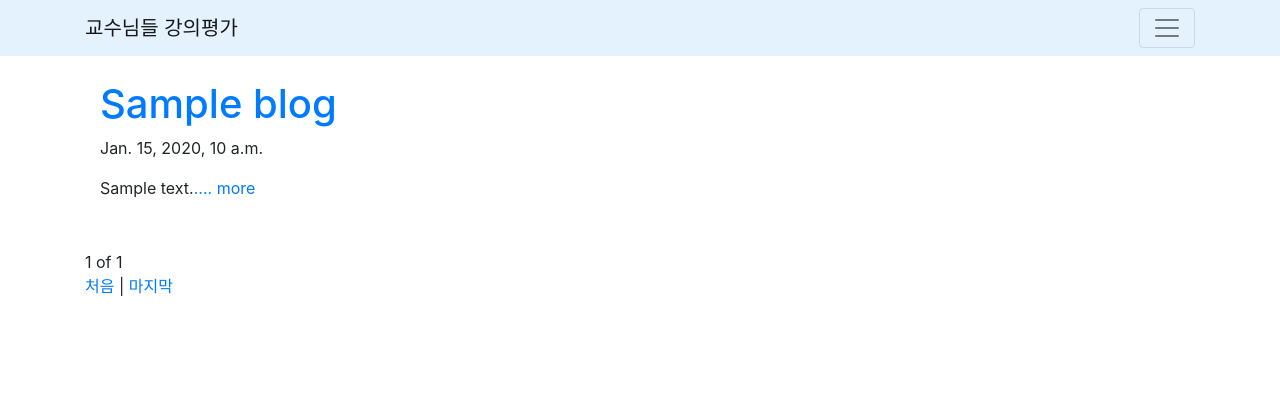
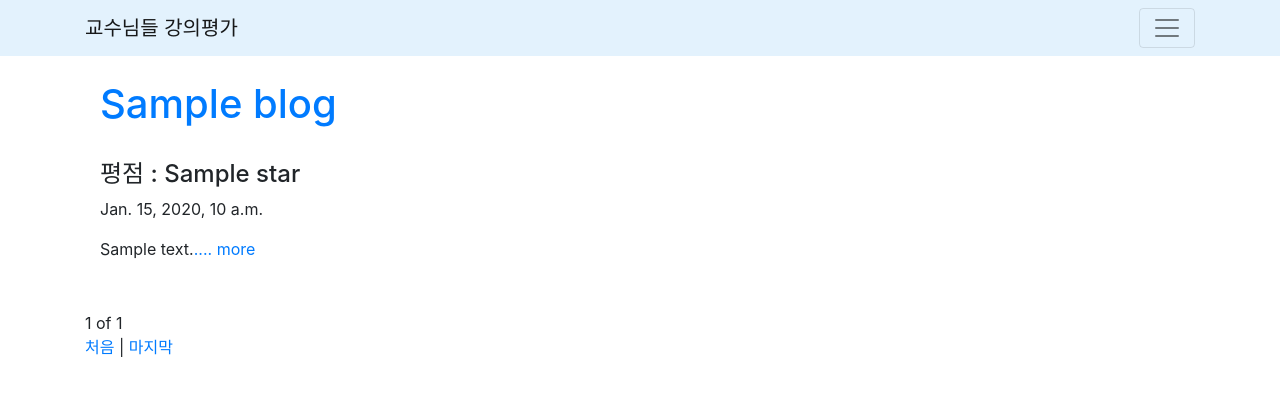
Before and after one commit to zoonong/django_smallproject, a Django app: template blog/templates/blog/blog.html in a window 1280 px wide. Shown: the top 396 px of the page. Run offline with Django 3.2, Linux system fonts and the light colour scheme; the template is opened without the code that fills it: most values are stand-ins (such as "Sample title", 1, 10 or a date in 2020); some libraries are stand-ins or nearby versions.

Commit message:
second commit

```diff
--- a/blog/forms.py
+++ b/blog/forms.py
@@ -5,7 +5,8 @@ class BlogModelForm(forms.ModelForm):
 
     title = forms.CharField(label='제목')
     body = forms.CharField(label='내용', widget=forms.Textarea())
+    star = forms.CharField(label='평점')
 
     class Meta:
         model = Blog
-        fields = ['title', 'body']
+        fields = ['title', 'body', 'star']
--- a/blog/models.py
+++ b/blog/models.py
@@ -4,6 +4,7 @@ from django.db import models
 class Blog(models.Model):
     title = models.CharField(max_length=200)
     pub_date = models.DateTimeField('date published')
+    star = models.IntegerField(null=True)
     body = models.TextField()
 
     def __str__(self):
--- a/blog/templates/blog/blog.html
+++ b/blog/templates/blog/blog.html
@@ -6,8 +6,9 @@
     <br>
     <div class="container">
         <a href="{% url 'detail' blog.id %}">
-            <h1>{{ blog.title }}</h1>
+            <h1>{{ blog.title }}</h1><br>
         </a>
+        <h4>평점 : {{ blog.star }}</h4>
         <p>{{ blog.pub_date_pretty }}</p>
         <p>{{ blog.summary }}<a href="{% url 'detail' blog.id %}">.... more</a> </p>
     </div>
--- a/blog/templates/blog/detail.html
+++ b/blog/templates/blog/detail.html
@@ -6,7 +6,8 @@
         <h1>{{ blog.title }}</h1>
         <p>{{ blog.pub_date }}</p>
         <p>{{ blog.body }}</p>
-        <a href="{% url 'home' %}">돌아가기</a>
+        <h3> 평점 : <p>{{ blog.star }}</p></h3>
+        <a href="{% url 'blog' %}">돌아가기</a>
     </div>
 
 {% endblock %}
--- a/blog/views.py
+++ b/blog/views.py
@@ -22,6 +22,7 @@ def create(request):
     blog = Blog()
     blog.title = request.GET['title']
     blog.body = request.GET['body']
+    blog.star = request.GET['star']
     blog.pub_date = timezone.datetime.now()
     blog.save()
     return redirect('/blog/' + str(blog.id))
--- a/portfolio/templates/portfolio/portfolio.html
+++ b/portfolio/templates/portfolio/portfolio.html
@@ -10,7 +10,7 @@
         <div class="container">
             <img src="{% static 'person.png' %}" style="width: 50%; height: 50%;" alt="">
             <h1 class="jumbotron-heading">My page</h1>
-            <p class="lead text-muted">내가 쓴 글.</p>
+            <p class="lead text-muted">나의 정보.</p>
         </div>
     </section>
 
```
Also changed, not shown: blog/templates/blog/new.html (+4 -3 lines), blog/migrations/0002_blog_star.py (added).
